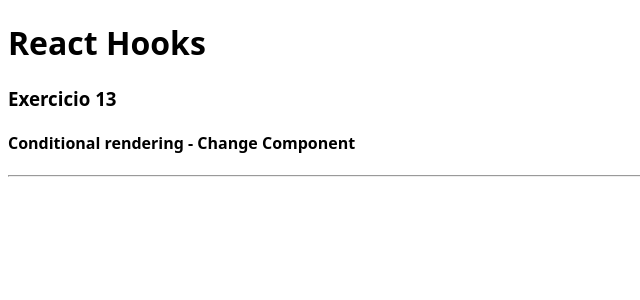
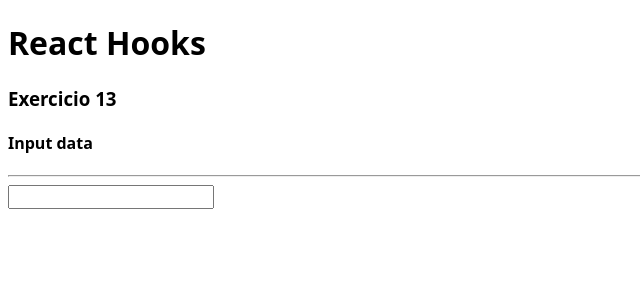
Before and after one commit to danielBRTanimacao/React-estudo, a React (Vite) app in the folder react-04-hooks/: page / in a window 1280 px wide. Shown: the top 300 px of the page, without its empty margins (0-640 px from the left). Built offline with nearby package versions, Linux system fonts and the light colour scheme.

Commit message:
new feature input usestate

```diff
--- a/react-04-hooks/src/components/UseState13.jsx
+++ b/react-04-hooks/src/components/UseState13.jsx
@@ -1,11 +1,19 @@
 import React, { useState } from "react";
 
 export default () => {
+    const [text, setText] = useState("");
+
     return (
         <>
             <h3>Exercicio 13</h3>
-            <h4>Conditional rendering - Change Component</h4>
+            <h4>Input data</h4>
             <hr />
+            <input
+                type="text"
+                value={text}
+                onChange={(e) => setText(e.target.value)}
+            />
+            <p>{text}</p>
         </>
     );
 };
```
